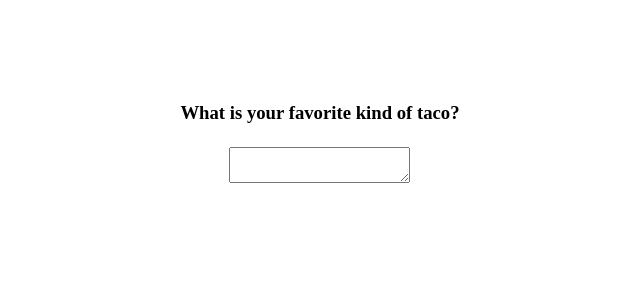
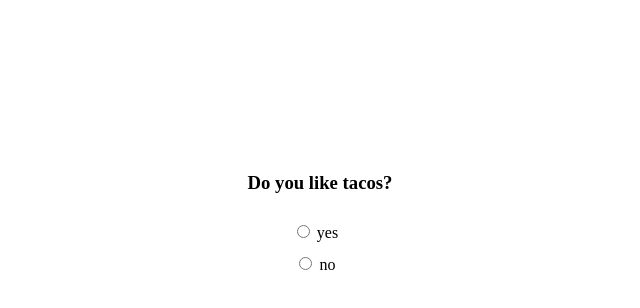
Before and after one commit to mdafrozz/Vue_App, a Vue app: page / in a window 1280 px wide. Shown: the top 308 px of the page, without its empty margins (320-960 px from the left). Built offline with nearby package versions, Linux system fonts and the light colour scheme; the HTML template or start-up script is replaced by a standard one.

Commit message:
Refactor: An example using "v-if/v-else"

```diff
--- a/src/components/vue_examples.vue
+++ b/src/components/vue_examples.vue
@@ -1,8 +1,17 @@
 <template>
-   <h3>What is your favorite kind of taco?</h3>
-  <textarea v-model="tacos"></textarea>
-  <br>
-  <button v-show="tacos" type="submit">Let us know!</button>
+  <div id="app">
+    <h3>Do you like tacos?</h3>
+
+    <input v-model="tacos" value="yes" type="radio" id="yes" />
+    <label for="yes"> yes</label><br />
+
+    <input v-model="tacos" value="no" type="radio" id="no" />
+    <label for="no"> no</label><br />
+
+    <p v-if="tacos === 'yes'" class="thumbs">👍</p>
+    <p v-else-if="tacos === 'no'">you're a monster</p>
+
+  </div>
 </template>
 
 <script>
@@ -43,4 +52,8 @@ button {
   border-radius: 3px;
 }
 
+.thumbs {
+  font-size: 40px;
+  margin-top: 20px;
+}
 </style>
```
